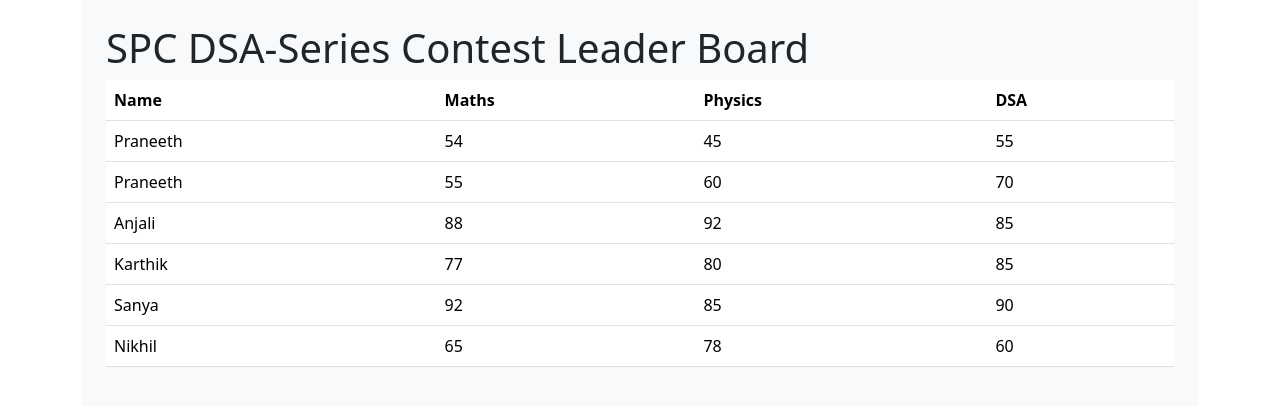
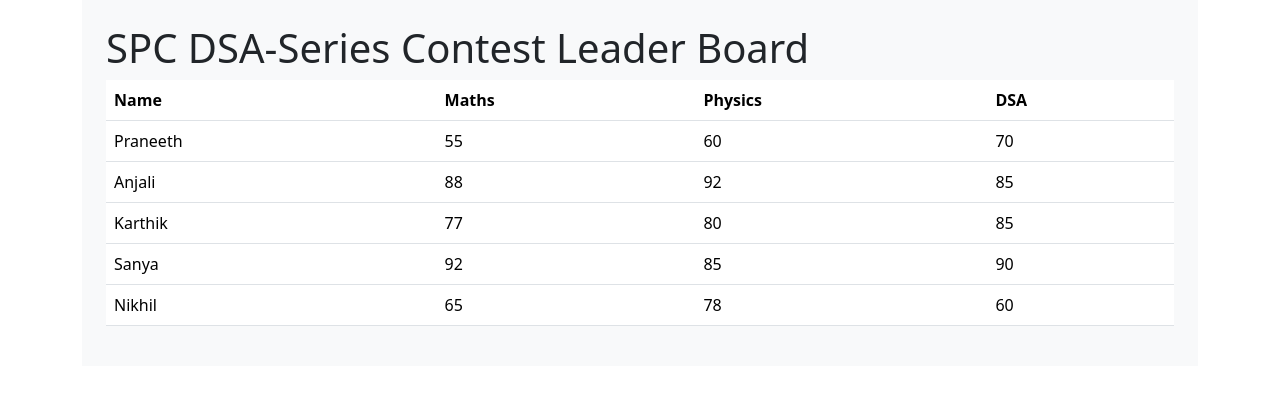
Before and after one commit to praneeth-rao/Site-Hosting, a plain HTML site: page index.html in a window 1280 px wide. Drawn offline with nearby package versions, Linux system fonts and the light colour scheme.

Commit message:
Update index.html

```diff
--- a/index.html
+++ b/index.html
@@ -24,12 +24,6 @@
               </tr>
             </thead>
             <tbody>
-              <tr>
-                <td>Praneeth</td>
-                <td>54</td>
-                <td>45</td>
-                <td>55</td>
-              </tr>
             </tbody>
           </table>
         </div>
```
